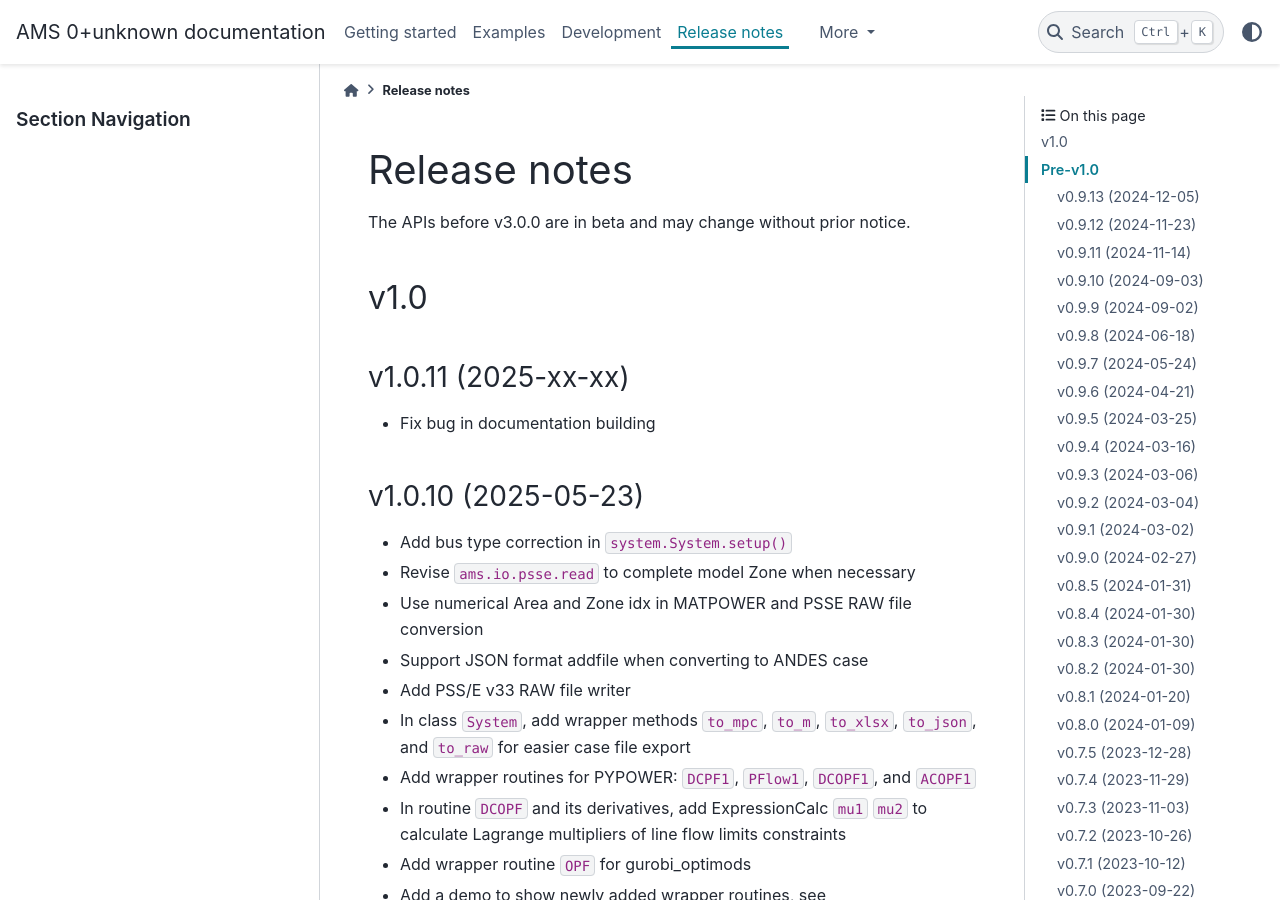
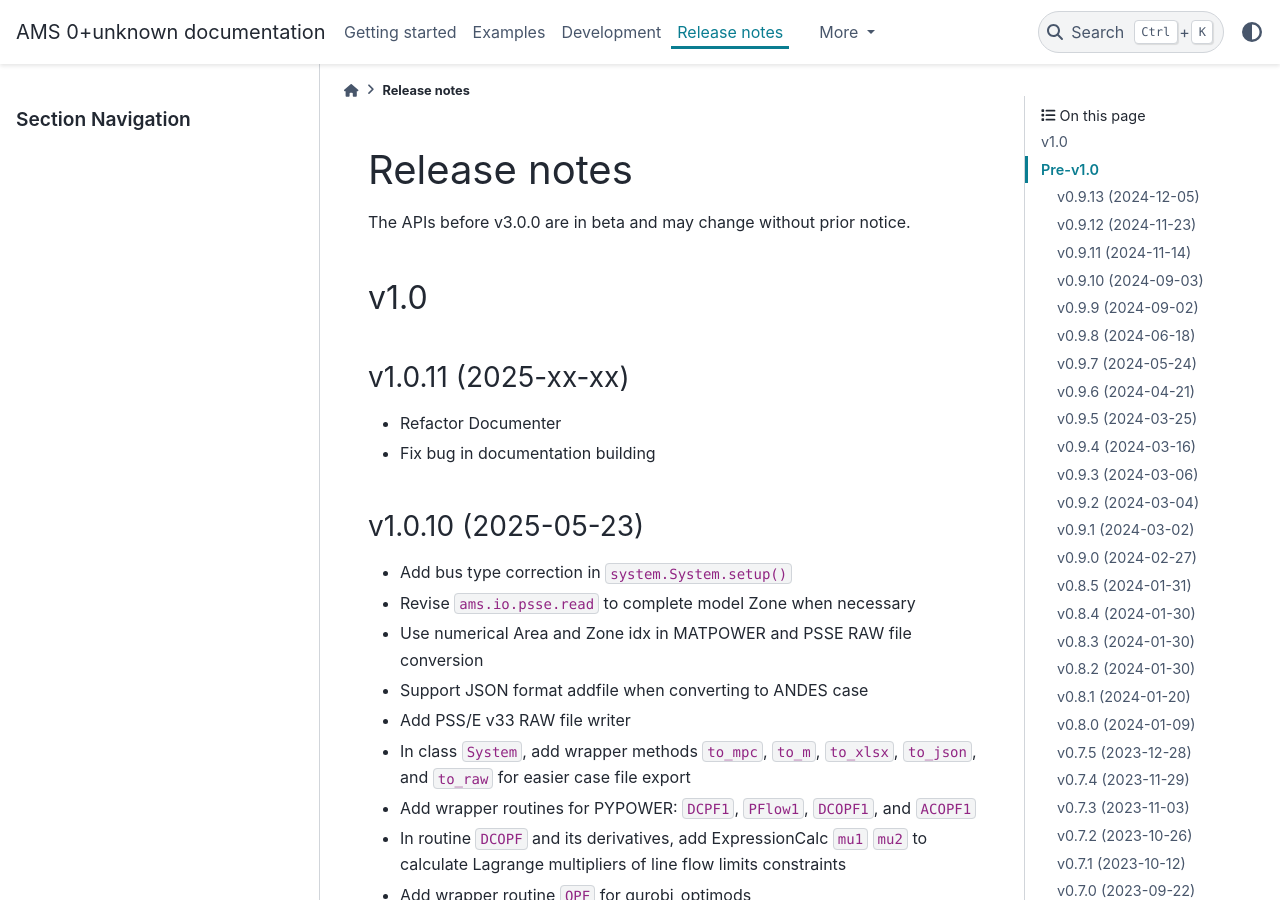
Before and after one commit to CURENT/ams, a Sphinx documentation site: the page built from docs/source/release-notes.rst, in a window 1280 px wide and 900 px high. Built offline with Sphinx 7.4.7 and the PyData theme 0.15.4, drawn with Linux system fonts in a browser that asks for light colours; pages that are not in the unit, such as notebooks, are missing from menus.

Commit message:
Update release notes

```diff
--- a/docs/source/release-notes.rst
+++ b/docs/source/release-notes.rst
@@ -12,6 +12,7 @@ v1.0
 v1.0.11 (2025-xx-xx)
 ----------------------
 
+- Refactor Documenter
 - Fix bug in documentation building
 
 v1.0.10 (2025-05-23)
```
